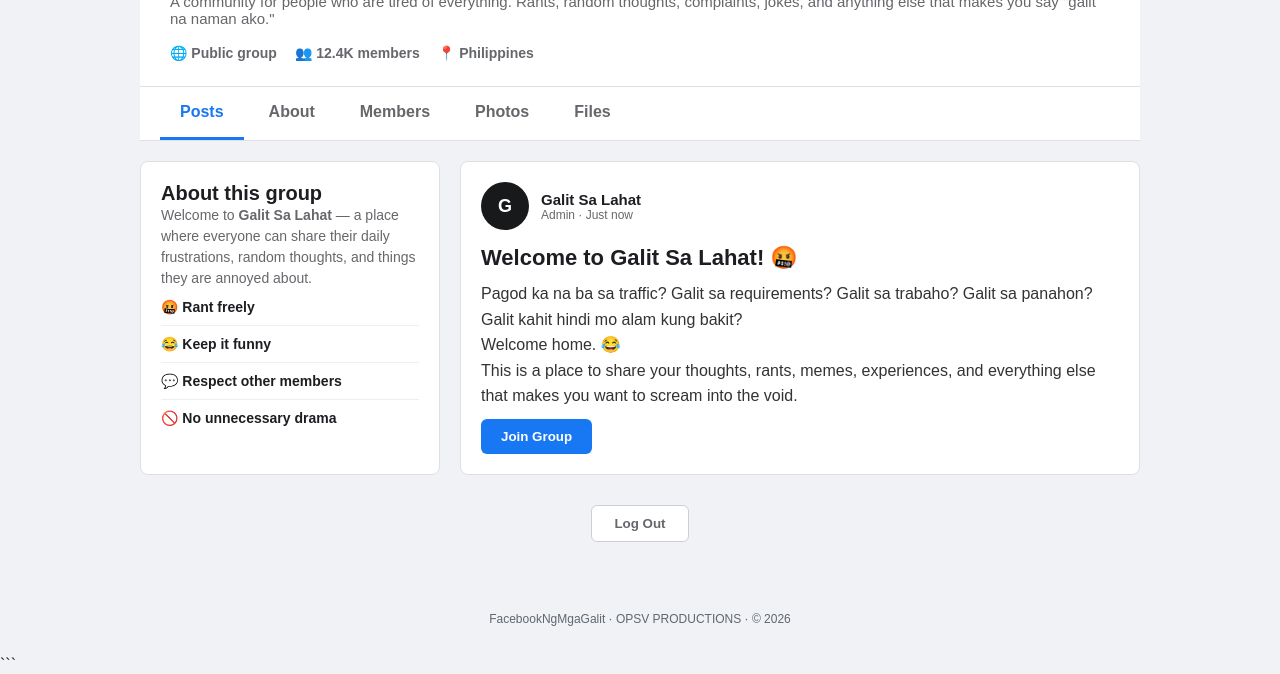
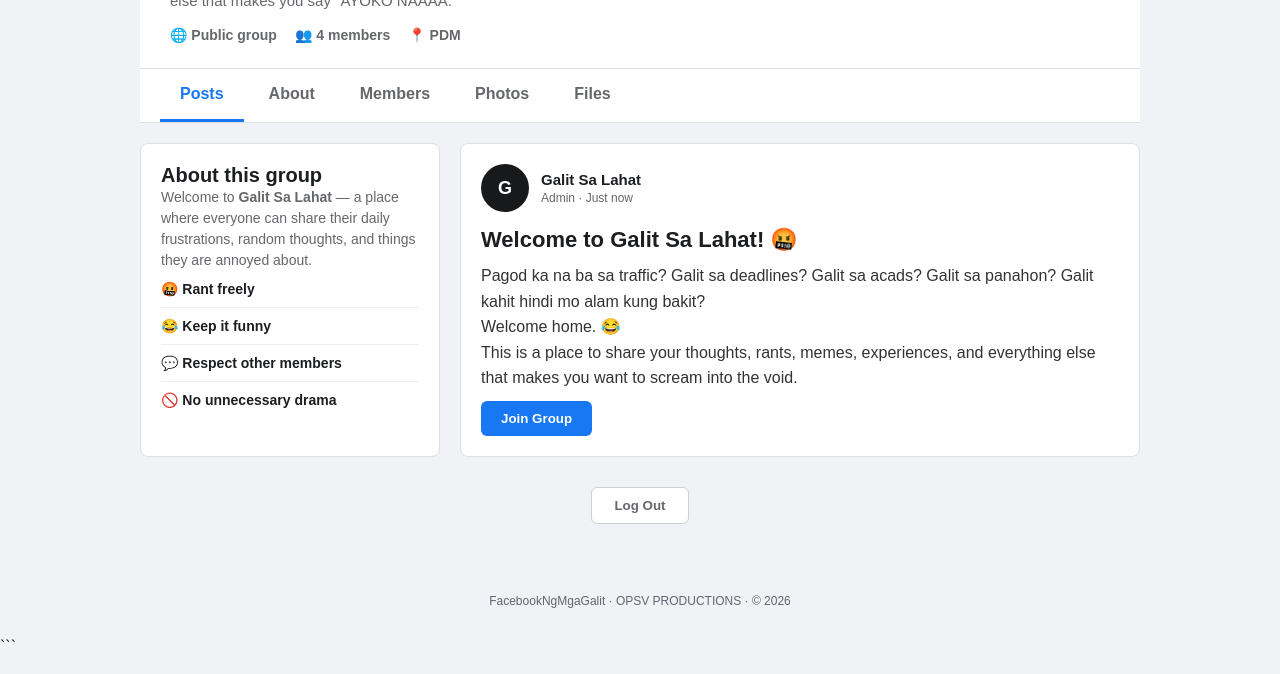
Before and after one commit to unidentifieduser53/DB2GroupNiDwight, a plain HTML site: page frontend/home.html in a window 1280 px wide. Shown: the part 461-1135 px from the top of the page. Drawn offline with Linux system fonts and the light colour scheme; sample sign-in values are in the browser's storage.

Commit message:
Update home.html

````diff
--- a/frontend/home.html
+++ b/frontend/home.html
@@ -1,4 +1,3 @@
-```html
 <!DOCTYPE html>
 <html lang="en">
 <head>
@@ -279,14 +278,14 @@
 
       <p class="group-description">
         A community for people who are tired of everything.
-        Rants, random thoughts, complaints, jokes, and anything
-        else that makes you say "galit na naman ako."
+        DEADLINE NA KULANG SA ORAS, Magastos na tropa, complaints, jokes, and anything
+        else that makes you say "AYOKO NAAAA."
       </p>
 
       <div class="group-details">
         <div>🌐 <span>Public group</span></div>
-        <div>👥 <span>12.4K members</span></div>
-        <div>📍 <span>Philippines</span></div>
+        <div>👥 <span>4 members</span></div>
+        <div>📍 <span>PDM</span></div>
       </div>
     </section>
 
@@ -347,8 +346,8 @@
 
         <p>
           Pagod ka na ba sa traffic?
-          Galit sa requirements?
-          Galit sa trabaho?
+          Galit sa deadlines?
+          Galit sa acads?
           Galit sa panahon?
           Galit kahit hindi mo alam kung bakit?
         </p>
````
